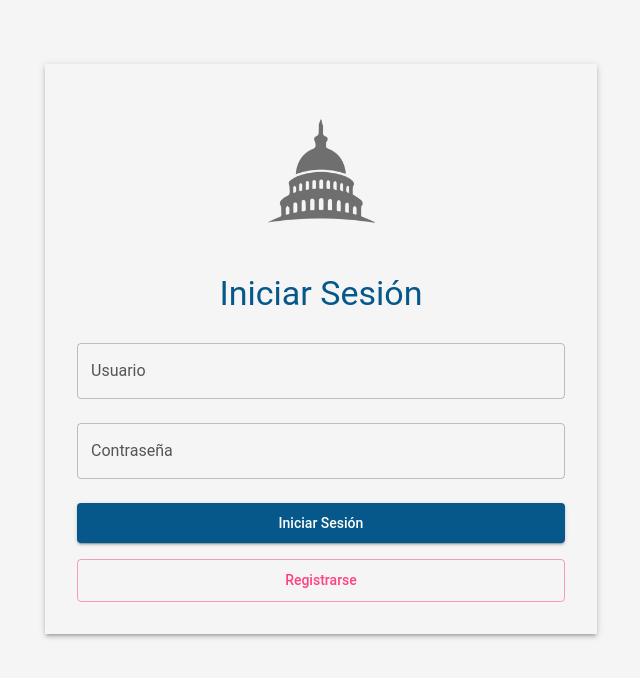
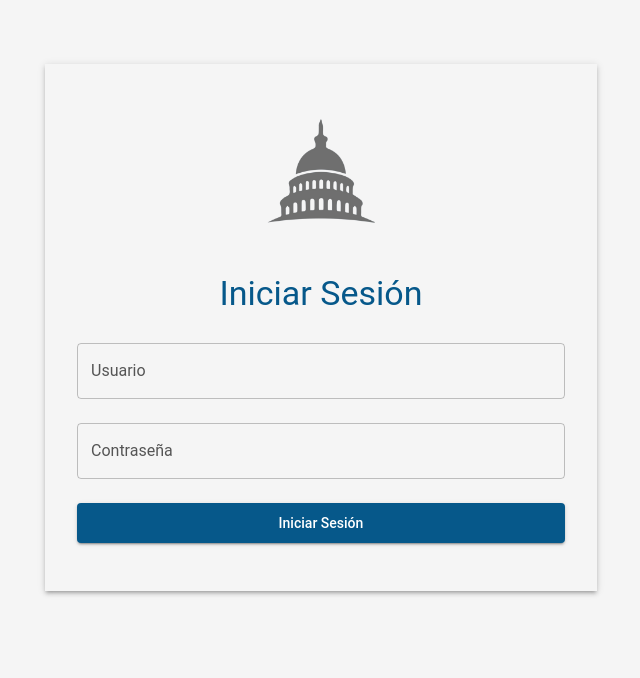
Before and after one commit to Roezin7/SistemaGestion, a React (Create React App) app in the folder frontend/gestion-tramites-frontend/: page / in a window 1280 px wide. Shown: the top 678 px of the page, without its empty margins (319-959 px from the left). Built offline with nearby package versions, Linux system fonts and the light colour scheme; no server answers.

Commit message:
Version 8.1

```diff
--- a/frontend/gestion-tramites-frontend/src/components/LoginPage.js
+++ b/frontend/gestion-tramites-frontend/src/components/LoginPage.js
@@ -101,9 +101,6 @@ const LoginPage = ({ onLoginSuccess, onShowHistorial, onShowAdminPanel }) => {
               </Button>
             </Box>
             <Box mt={2}>
-              <Button variant="outlined" color="secondary" fullWidth onClick={() => setOpenRegister(true)}>
-                Registrarse
-              </Button>
             </Box>
           </>
         )}
```
